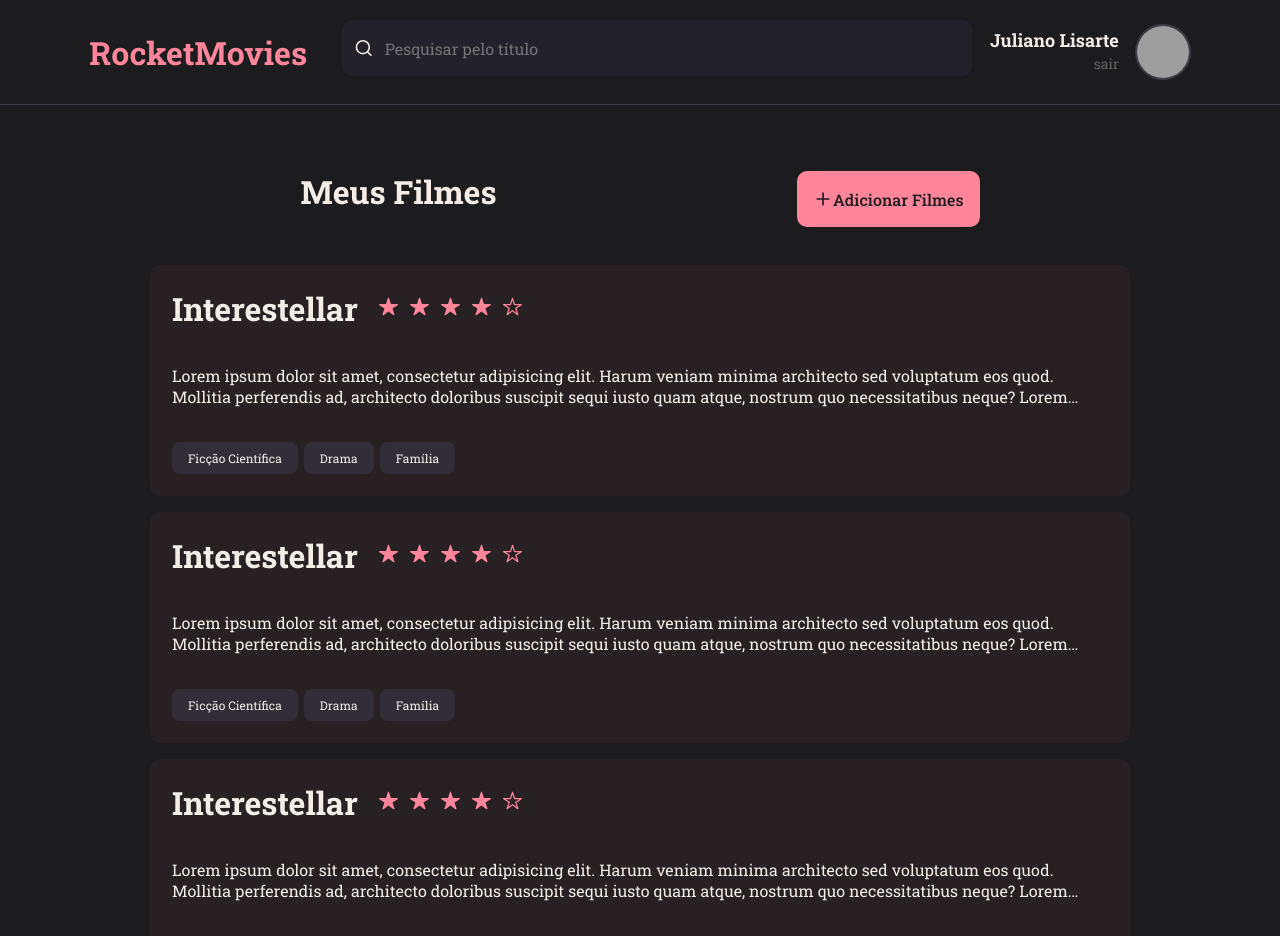
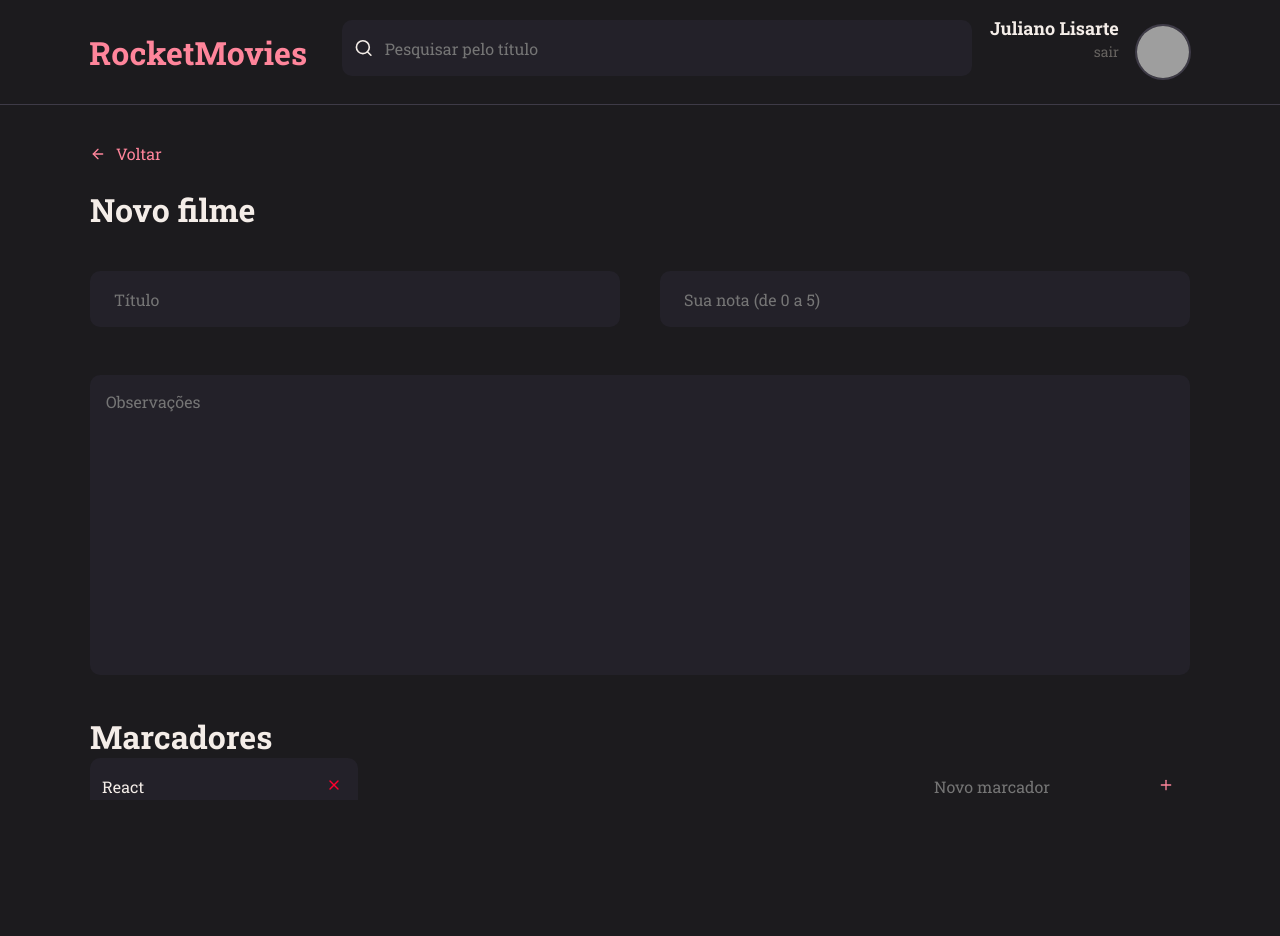
Before and after one commit to JLisarte/projeto_registration_movie_front, a React (Vite) app: page / in a window 1280 px wide. Shown: the top 936 px of the page. After the commit the page ends 800 px from the top, so only its background shows below. Built offline with nearby package versions, Linux system fonts and the light colour scheme; grey boxes are pictures that could not be loaded.

Commit message:
Update component imports and add new theme color

```diff
--- /dev/null
+++ b/src/components/NoteItem/index.jsx
@@ -0,0 +1,18 @@
+import { FiPlus, FiX } from "react-icons/fi"
+import { Container } from "./styles"
+
+export function NoteItem({ isNew, value, onclick, ...rest }) {
+  return (
+    <Container isNew={isNew}>
+      <input type="text" value={value} readOnly={!isNew} {...rest} />
+
+      <button
+        type="button"
+        onclick={onclick}
+        className={isNew ? "button-add" : "button-delete"}
+      >
+        {isNew ? <FiPlus /> : <FiX />}
+      </button>
+    </Container>
+  )
+}
--- /dev/null
+++ b/src/components/NoteItem/styles.js
@@ -0,0 +1,46 @@
+import styled from "styled-components"
+
+export const Container = styled.div`
+  display: flex;
+  align-items: center;
+
+  background-color: ${({ theme, isNew }) =>
+    isNew ? "transparent" : theme.COLORS.BACKGROUND_900};
+  color: ${({ theme }) => theme.COLORS.GRAY_300};
+
+  border: ${({ theme, isNew }) =>
+    isNew ? `1px dashed ${theme.COLORS.GRAY_300}` : "none"};
+
+  margin-bottom: 8px;
+  border-radius: 10px;
+  padding-right: 16px;
+
+  > button {
+    border: none;
+    background: none;
+  }
+
+  .button-delete {
+    color: ${({ theme }) => theme.COLORS.RED};
+  }
+
+  .button-add {
+    color: ${({ theme }) => theme.COLORS.SALMON};
+  }
+
+  > input {
+    height: 56px;
+    width: 100%;
+
+    padding: 12px;
+
+    color: ${({ theme }) => theme.COLORS.WHITE};
+    background: transparent;
+
+    border: none;
+
+    &::placeholder {
+      color: ${({ theme }) => theme.COLORS.GRAY_300};
+    }
+  }
+`
--- /dev/null
+++ b/src/components/Textarea/index.jsx
@@ -0,0 +1,9 @@
+import { Container } from "./styles";
+
+export function Textarea({ value, ...rest }) {
+  return (
+    <Container {...rest}>
+      { value }
+    </Container>
+  )
+}
--- /dev/null
+++ b/src/components/Textarea/styles.js
@@ -0,0 +1,20 @@
+import styled from "styled-components"
+
+export const Container = styled.textarea`
+  width: 100%;
+  height: 300px;
+
+  background-color: ${({ theme }) => theme.COLORS.BACKGROUND_900};
+  color: ${({ theme }) => theme.COLORS.WHITE};
+
+  border: none;
+  resize: none;
+
+  margin-bottom: 8px;
+  border-radius: 10px;
+  padding: 16px;
+
+  &::placeholder {
+    color: ${({ theme }) => theme.COLORS.GRAY_300};
+  }
+`
--- a/src/main.jsx
+++ b/src/main.jsx
@@ -5,13 +5,13 @@ import GlobalStyle from './styles/global'
 
 import theme from './styles/theme'
 
-import { Home } from "./pages/Home"
+import { New } from "./pages/New"
 
 ReactDOM.createRoot(document.getElementById("root")).render(
   <React.StrictMode>
     <ThemeProvider theme={theme}>
       <GlobalStyle />
-      <Home />
+      <New />
     </ThemeProvider>
   </React.StrictMode>
 )
--- a/src/pages/Details/index.jsx
+++ b/src/pages/Details/index.jsx
@@ -17,7 +17,8 @@ export function Details() {
       <main>
         <Content>
           <a href="#">
-            <FiArrowLeft /> <ButtonText title="Voltar" />
+            <FiArrowLeft />
+            <ButtonText title="Voltar" />
           </a>
 
           <div>
--- a/src/pages/Home/index.jsx
+++ b/src/pages/Home/index.jsx
@@ -8,7 +8,7 @@ import { Note } from "../../components/Note"
 
 export function Home() {
   return (
-    <Container>
+    <Container >
       <Header />
 
       <div class="firstDiv">
--- /dev/null
+++ b/src/pages/New/index.jsx
@@ -0,0 +1,49 @@
+import { FiArrowLeft } from "react-icons/fi";
+import { Container, Form } from "./styles";
+
+import { Header } from "../../components/Header";
+import { ButtonText } from "../../components/ButtonText"
+import { Input } from "../../components/Input";
+import { Textarea } from "../../components/Textarea"
+import { Section } from "../../components/Section";
+import { NoteItem } from "../../components/NoteItem"
+import { Button } from "../../components/Button"
+
+export function New() {
+  return (
+    <Container>
+      <Header />
+
+      <main>
+        <Form>
+
+          <a href="#">
+            <FiArrowLeft />
+            <ButtonText title="Voltar" />
+          </a>
+
+          <h1>Novo filme</h1>
+
+          <div class="input">
+            <Input placeholder="Título" />
+            <Input placeholder="Sua nota (de 0 a 5)" />
+          </div>
+
+          <Textarea placeholder="Observações" />
+
+          <Section title="Marcadores">
+            <div class="noteItem">
+              <NoteItem value="React" />
+              <NoteItem isNew placeholder="Novo marcador" />
+            </div>
+          </Section>
+
+          <div class="button">
+            <Button title="Excuir filme" />
+            <Button title="Salvar alterações" />
+          </div>
+        </Form>
+      </main>
+    </Container>
+  )
+}
--- /dev/null
+++ b/src/pages/New/styles.js
@@ -0,0 +1,64 @@
+import styled from "styled-components"
+
+export const Container = styled.div`
+  width: 100%;
+  height: 100vh;
+
+  display: grid;
+  grid-template-rows: 105px auto;
+  grid-template-areas:
+    "header"
+    "content";
+
+  > main {
+    grid-area: content;
+    overflow-y: auto;
+  }
+
+  a {
+    color: ${({ theme }) => theme.COLORS.SALMON};
+    display: flex;
+    align-items: center;
+    gap: 10px;
+    margin-bottom: 24px;
+  }
+
+  .input {
+    display: flex;
+    flex-direction: row;
+
+    gap: 40px;
+    margin: 40px 0;
+  }
+
+  .noteItem {
+    display: flex;
+    justify-content: space-between;
+    flex-wrap: wrap;
+  }
+
+  .button {
+    display: flex;
+    flex-direction: row;
+
+    gap: 40px;
+  }
+`
+
+export const Form = styled.form`
+  max-width: 1100px;
+  margin: 38px auto;
+
+  > header {
+    display: flex;
+    align-items: center;
+    justify-content: space-between;
+
+    margin-bottom: 36px;
+
+    a {
+      font-size: 20px;
+      color: ${({ theme }) => theme.COLORS.GRAY_100};
+    }
+  }
+`
--- a/src/styles/theme.js
+++ b/src/styles/theme.js
@@ -6,6 +6,7 @@ export default {
 
     WHITE: "#F4EDE8",
     SALMON: "#FF859B",
+    RED: "#FF002E",
     BG_TAG: "#312E38",
     BG_NOTE: "rgba(255, 133, 155, 0.05)",
 
```
